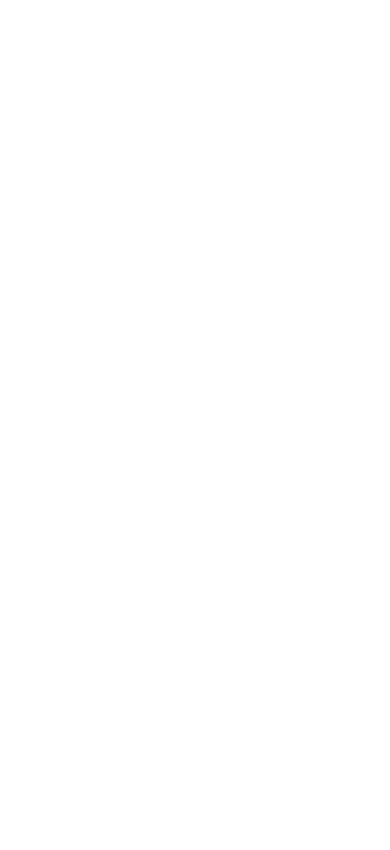
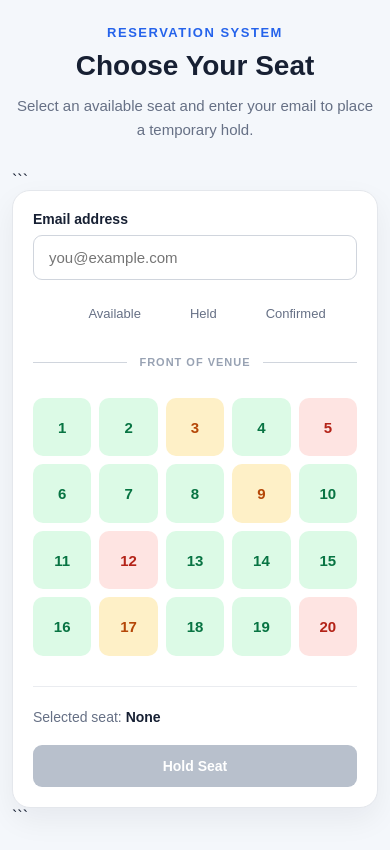
Before and after one commit to eliasmtisie4321/SeatsResevervation, a plain HTML site: page index.html in a window 390 px wide. Drawn offline with Linux system fonts and the light colour scheme.

Commit message:
frontend added

````diff
--- a/index.html
+++ b/index.html
@@ -1,11 +1,72 @@
 <!DOCTYPE html>
+
 <html lang="en">
 <head>
-    <meta charset="UTF-8">
-    <meta name="viewport" content="width=device-width, initial-scale=1.0">
-    <title>SeatRESEVATI</title>
+  <meta charset="UTF-8" />
+  <meta name="viewport" content="width=device-width, initial-scale=1.0" />
+  <title>Seat Reservation System</title>
+  <link rel="stylesheet" href="style.css" />
 </head>
 <body>
+  <main class="container">
+    <header class="page-header">
+      <p class="eyebrow">Reservation System</p>
+      <h1>Choose Your Seat</h1>
+      <p class="subtitle">
+        Select an available seat and enter your email to place a temporary hold.
+      </p>
+    </header>
+
+```
+<section class="reservation-card">
+  <div class="form-group">
+    <label for="email">Email address</label>
+    <input
+      type="email"
+      id="email"
+      placeholder="you@example.com"
+    />
+  </div>
+
+  <div class="legend">
+    <div class="legend-item">
+      <span class="legend-seat available"></span>
+      <span>Available</span>
+    </div>
+
+    <div class="legend-item">
+      <span class="legend-seat held"></span>
+      <span>Held</span>
+    </div>
+
+    <div class="legend-item">
+      <span class="legend-seat confirmed"></span>
+      <span>Confirmed</span>
+    </div>
+  </div>
+
+  <div class="screen-label">
+    <span></span>
+    <p>FRONT OF VENUE</p>
+    <span></span>
+  </div>
+
+  <div id="seat-map" class="seat-map"></div>
+
+  <div class="selection-summary">
+    <p>Selected seat: <strong id="selected-seat">None</strong></p>
+    <button id="hold-button" class="hold-button" disabled>
+      Hold Seat
+    </button>
+  </div>
+
+  <div id="message" class="message hidden"></div>
+</section>
+```
+
+  </main>
+
+  <script src="index.js"></script>
 
 </body>
 </html>
--- a/index.js
+++ b/index.js
@@ -0,0 +1,207 @@
+const seatMap = document.getElementById("seat-map");
+const emailInput = document.getElementById("email");
+const selectedSeatText = document.getElementById("selected-seat");
+const holdButton = document.getElementById("hold-button");
+const message = document.getElementById("message");
+
+// Total number of seats
+const totalSeats = 20;
+
+// Temporary seat data
+// Later, this data will come from the backend API
+const seats = [
+  { number: 1, status: "available" },
+  { number: 2, status: "available" },
+  { number: 3, status: "held" },
+  { number: 4, status: "available" },
+  { number: 5, status: "confirmed" },
+  { number: 6, status: "available" },
+  { number: 7, status: "available" },
+  { number: 8, status: "available" },
+  { number: 9, status: "held" },
+  { number: 10, status: "available" },
+  { number: 11, status: "available" },
+  { number: 12, status: "confirmed" },
+  { number: 13, status: "available" },
+  { number: 14, status: "available" },
+  { number: 15, status: "available" },
+  { number: 16, status: "available" },
+  { number: 17, status: "held" },
+  { number: 18, status: "available" },
+  { number: 19, status: "available" },
+  { number: 20, status: "confirmed" }
+];
+
+// Currently selected seat
+let selectedSeat = null;
+
+
+// ================================
+// RENDER SEATS
+// ================================
+
+function renderSeats() {
+  // Clear the seat map
+  seatMap.innerHTML = "";
+
+  // Create seats from 1 to 20
+  for (let seatNumber = 1; seatNumber <= totalSeats; seatNumber++) {
+
+    // Find the current seat
+    const seatData = seats.find(
+      (seat) => seat.number === seatNumber
+    );
+
+    // Create button
+    const seatButton = document.createElement("button");
+
+    // Display seat number
+    seatButton.textContent = seatNumber;
+
+    // Add basic seat class
+    seatButton.classList.add("seat");
+
+    // Get seat status
+    const status = seatData
+      ? seatData.status
+      : "available";
+
+    // Add status class
+    seatButton.classList.add(status);
+
+    // Accessibility
+    seatButton.setAttribute(
+      "aria-label",
+      `Seat ${seatNumber}`
+    );
+
+    // Only available seats can be clicked
+    if (status === "available") {
+
+      seatButton.addEventListener("click", () => {
+        selectSeat(seatNumber, seatButton);
+      });
+
+    } else {
+
+      // Disable held and confirmed seats
+      seatButton.disabled = true;
+    }
+
+    // Add seat to the page
+    seatMap.appendChild(seatButton);
+  }
+}
+
+
+// ================================
+// SELECT SEAT
+// ================================
+
+function selectSeat(seatNumber, seatButton) {
+
+  // Remove selected state from all seats
+  document.querySelectorAll(".seat").forEach((seat) => {
+    seat.classList.remove("selected");
+  });
+
+  // Add selected state to clicked seat
+  seatButton.classList.add("selected");
+
+  // Save selected seat
+  selectedSeat = seatNumber;
+
+  // Update text
+  selectedSeatText.textContent = `Seat ${seatNumber}`;
+
+  // Update hold button
+  updateHoldButton();
+
+  // Clear previous message
+  clearMessage();
+}
+
+
+// ================================
+// UPDATE HOLD BUTTON
+// ================================
+
+function updateHoldButton() {
+
+  // Get email
+  const email = emailInput.value.trim();
+
+  // Button only works when:
+  // 1. Email exists
+  // 2. Seat has been selected
+  holdButton.disabled = !email || !selectedSeat;
+}
+
+
+// ================================
+// EMAIL INPUT
+// ================================
+
+emailInput.addEventListener("input", () => {
+  updateHoldButton();
+});
+
+
+// ================================
+// HOLD BUTTON
+// ================================
+
+holdButton.addEventListener("click", () => {
+
+  const email = emailInput.value.trim();
+
+  // Check email and seat
+  if (!email || !selectedSeat) {
+
+    showMessage(
+      "Please enter your email and select a seat.",
+      "error"
+    );
+
+    return;
+  }
+
+  // Temporary frontend response
+  // Later this will send data to the backend
+
+  showMessage(
+    `Seat ${selectedSeat} has been selected for ${email}. The backend connection will be added next.`,
+    "success"
+  );
+});
+
+
+// ================================
+// SHOW MESSAGE
+// ================================
+
+function showMessage(text, type) {
+
+  message.textContent = text;
+
+  message.className = `message ${type}`;
+}
+
+
+// ================================
+// CLEAR MESSAGE
+// ================================
+
+function clearMessage() {
+
+  message.textContent = "";
+
+  message.className = "message hidden";
+}
+
+
+// ================================
+// START APPLICATION
+// ================================
+
+renderSeats();
--- a/style.css
+++ b/style.css
@@ -0,0 +1,255 @@
+* {
+  box-sizing: border-box;
+  margin: 0;
+  padding: 0;
+  }
+
+body {
+min-height: 100vh;
+font-family: Arial, Helvetica, sans-serif;
+background: #f4f7fb;
+color: #172033;
+padding: 40px 20px;
+}
+
+.container {
+width: 100%;
+max-width: 850px;
+margin: 0 auto;
+}
+
+.page-header {
+text-align: center;
+margin-bottom: 30px;
+}
+
+.eyebrow {
+color: #2563eb;
+font-size: 13px;
+font-weight: bold;
+letter-spacing: 1.5px;
+text-transform: uppercase;
+margin-bottom: 10px;
+}
+
+h1 {
+font-size: 36px;
+margin-bottom: 12px;
+}
+
+.subtitle {
+color: #667085;
+font-size: 15px;
+line-height: 1.6;
+}
+
+.reservation-card {
+background: white;
+border: 1px solid #e4e7ec;
+border-radius: 18px;
+padding: 30px;
+box-shadow: 0 12px 30px rgba(16, 24, 40, 0.06);
+}
+
+.form-group {
+margin-bottom: 25px;
+}
+
+.form-group label {
+display: block;
+font-size: 14px;
+font-weight: bold;
+margin-bottom: 8px;
+}
+
+.form-group input {
+width: 100%;
+padding: 13px 15px;
+border: 1px solid #d0d5dd;
+border-radius: 9px;
+font-size: 15px;
+outline: none;
+}
+
+.form-group input:focus {
+border-color: #2563eb;
+}
+
+.legend {
+display: flex;
+justify-content: center;
+gap: 25px;
+flex-wrap: wrap;
+margin-bottom: 35px;
+}
+
+.legend-item {
+display: flex;
+align-items: center;
+gap: 8px;
+color: #667085;
+font-size: 13px;
+}
+
+.legend-seat {
+width: 16px;
+height: 16px;
+border-radius: 5px;
+display: inline-block;
+}
+
+.screen-label {
+display: flex;
+align-items: center;
+gap: 12px;
+margin-bottom: 30px;
+}
+
+.screen-label span {
+height: 1px;
+flex: 1;
+background: #d0d5dd;
+}
+
+.screen-label p {
+color: #98a2b3;
+font-size: 11px;
+font-weight: bold;
+letter-spacing: 1px;
+white-space: nowrap;
+}
+
+.seat-map {
+display: grid;
+grid-template-columns: repeat(5, 1fr);
+gap: 14px;
+max-width: 500px;
+margin: 0 auto 30px;
+}
+
+.seat {
+aspect-ratio: 1 / 1;
+border: none;
+border-radius: 10px;
+font-size: 15px;
+font-weight: bold;
+cursor: pointer;
+transition: 0.2s ease;
+}
+
+.seat.available {
+background: #dcfae6;
+color: #087443;
+}
+
+.seat.available:hover {
+background: #b7f3cd;
+transform: translateY(-2px);
+}
+
+.seat.held {
+background: #fef0c7;
+color: #b54708;
+cursor: not-allowed;
+}
+
+.seat.confirmed {
+background: #fee4e2;
+color: #b42318;
+cursor: not-allowed;
+}
+
+.seat.selected {
+background: #2563eb;
+color: white;
+box-shadow: 0 0 0 4px #bfdbfe;
+transform: translateY(-2px);
+}
+
+.selection-summary {
+border-top: 1px solid #eaecf0;
+padding-top: 22px;
+display: flex;
+align-items: center;
+justify-content: space-between;
+gap: 20px;
+}
+
+.selection-summary p {
+color: #667085;
+font-size: 14px;
+}
+
+.selection-summary strong {
+color: #172033;
+}
+
+.hold-button {
+border: none;
+border-radius: 9px;
+padding: 13px 24px;
+background: #2563eb;
+color: white;
+font-size: 14px;
+font-weight: bold;
+cursor: pointer;
+transition: 0.2s ease;
+}
+
+.hold-button:hover:not(:disabled) {
+background: #1d4ed8;
+}
+
+.hold-button:disabled {
+background: #b8c0cc;
+cursor: not-allowed;
+}
+
+.message {
+margin-top: 20px;
+padding: 15px;
+border-radius: 9px;
+font-size: 14px;
+line-height: 1.5;
+}
+
+.message.success {
+background: #dcfae6;
+color: #087443;
+}
+
+.message.error {
+background: #fee4e2;
+color: #b42318;
+}
+
+.hidden {
+display: none;
+}
+
+@media (max-width: 600px) {
+body {
+padding: 25px 12px;
+}
+
+.reservation-card {
+padding: 20px;
+}
+
+h1 {
+font-size: 28px;
+}
+
+.seat-map {
+gap: 8px;
+}
+
+.selection-summary {
+align-items: stretch;
+flex-direction: column;
+}
+
+.hold-button {
+width: 100%;
+}
+}
````
